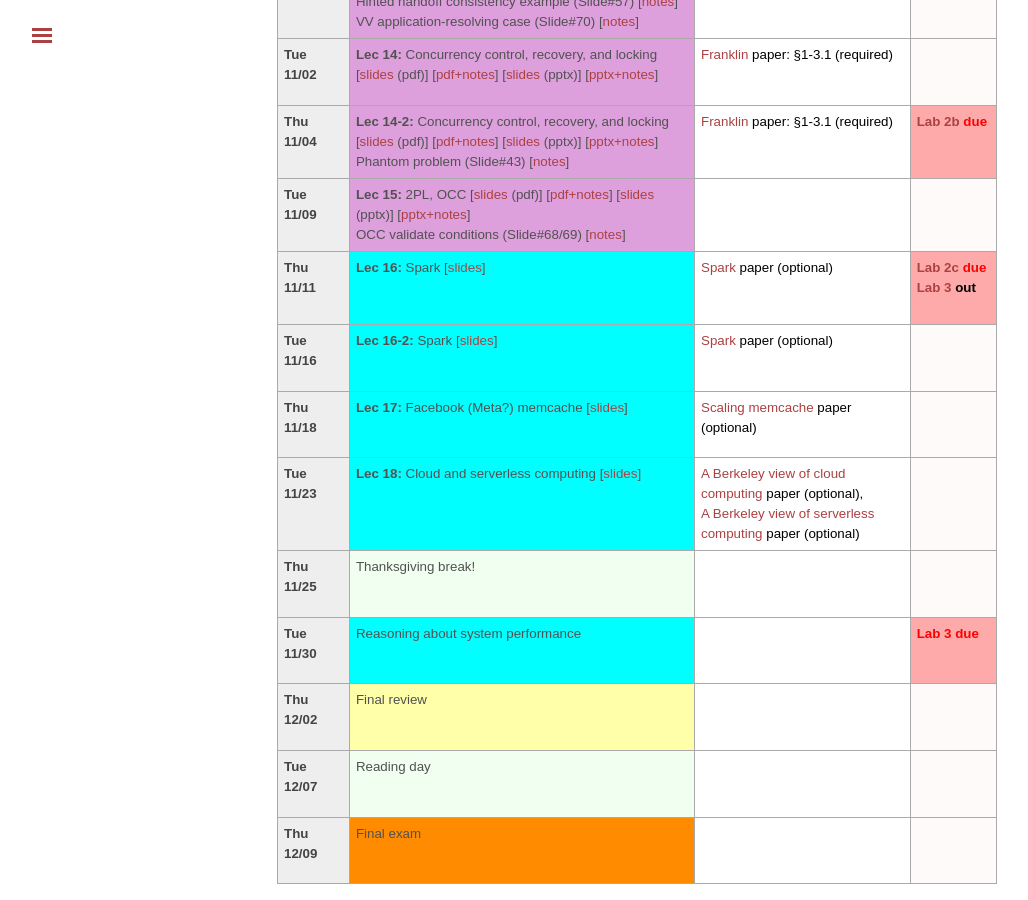
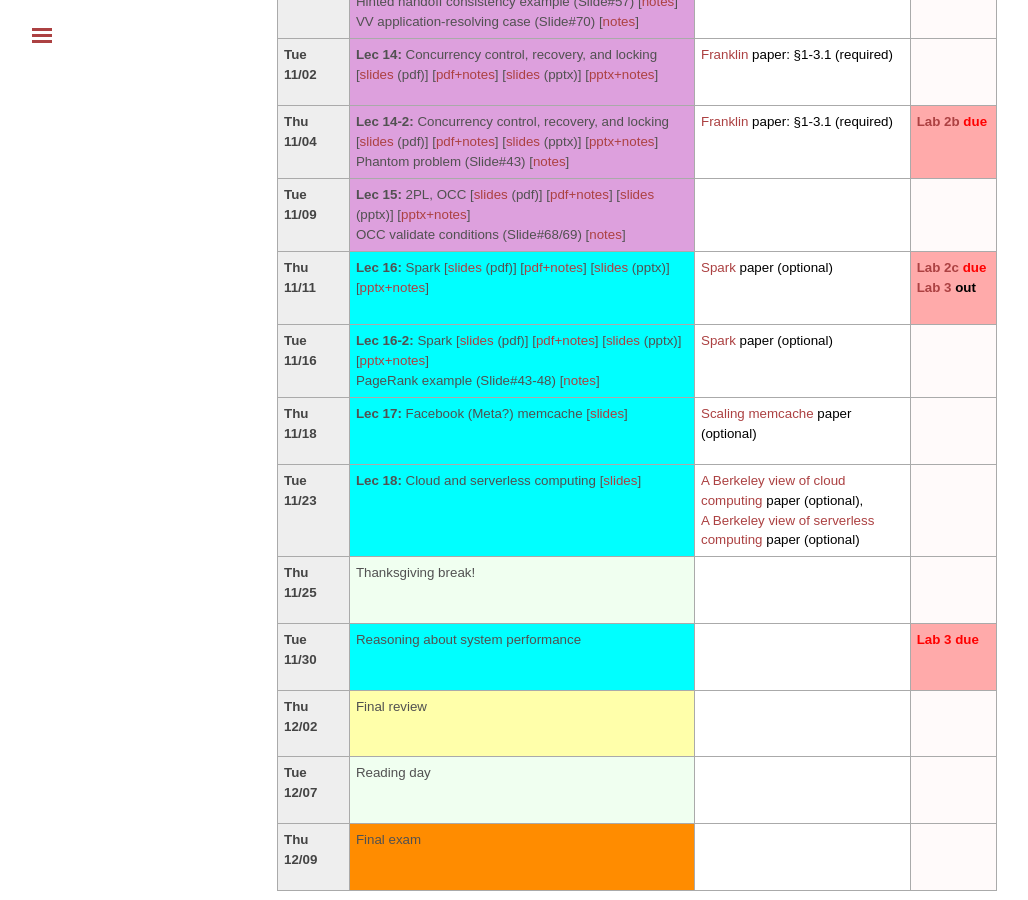
Before and after one commit to tddg/cs475-fall21, a Jekyll site: the page built from schedule.md, in a window 1280 px wide and 900 px high, scrolled down 1674 px. Shown: the whole window, without its empty margins (3-1031 px from the left). Built offline with Jekyll 4.4.1, drawn with Linux system fonts in a browser that asks for light colours.

Commit message:
added lec 16 slides with notes

```diff
--- a/schedule.md
+++ b/schedule.md
@@ -427,7 +427,10 @@ The course schedule is tentative and subject to change\*.
   <td id="2021-11-11" class="date"><b>Thu 11/11</b></td>
   <td class="advanced">
 		<b>Lec 16:</b> Spark
-		[<a href="./public/lecs/lec16-spark.pdf">slides</a>]
+		[<a href="./public/lecs/lec16-spark.pdf">slides</a> (pdf)]
+		[<a href="./public/lecs/lec16-spark+notes.pdf">pdf+notes</a>]
+		[<a href="./public/lecs/lec16-spark.pptx">slides</a> (pptx)]
+		[<a href="./public/lecs/lec16-spark+notes.pptx">pptx+notes</a>]
   </td>
   <td class="reading">
 		<a href="./public/papers/spark_nsdi12.pdf">Spark</a> paper (optional)
@@ -442,7 +445,11 @@ The course schedule is tentative and subject to change\*.
   <td id="2021-11-16" class="date"><b>Tue 11/16</b></td>
   <td class="advanced">
 		<b>Lec 16-2:</b> Spark
-		[<a href="./public/lecs/lec16-spark.pdf">slides</a>] <br/>
+		[<a href="./public/lecs/lec16-spark.pdf">slides</a> (pdf)]
+		[<a href="./public/lecs/lec16-spark+notes.pdf">pdf+notes</a>]
+		[<a href="./public/lecs/lec16-spark.pptx">slides</a> (pptx)]
+		[<a href="./public/lecs/lec16-spark+notes.pptx">pptx+notes</a>] <br/>
+		PageRank example (Slide#43-48) [<a href="./public/lecs/pagerank.pdf">notes</a>]
   </td>
   <td class="reading">
 		<a href="./public/papers/spark_nsdi12.pdf">Spark</a> paper (optional)
```
Also changed, not shown: 4 other files.
